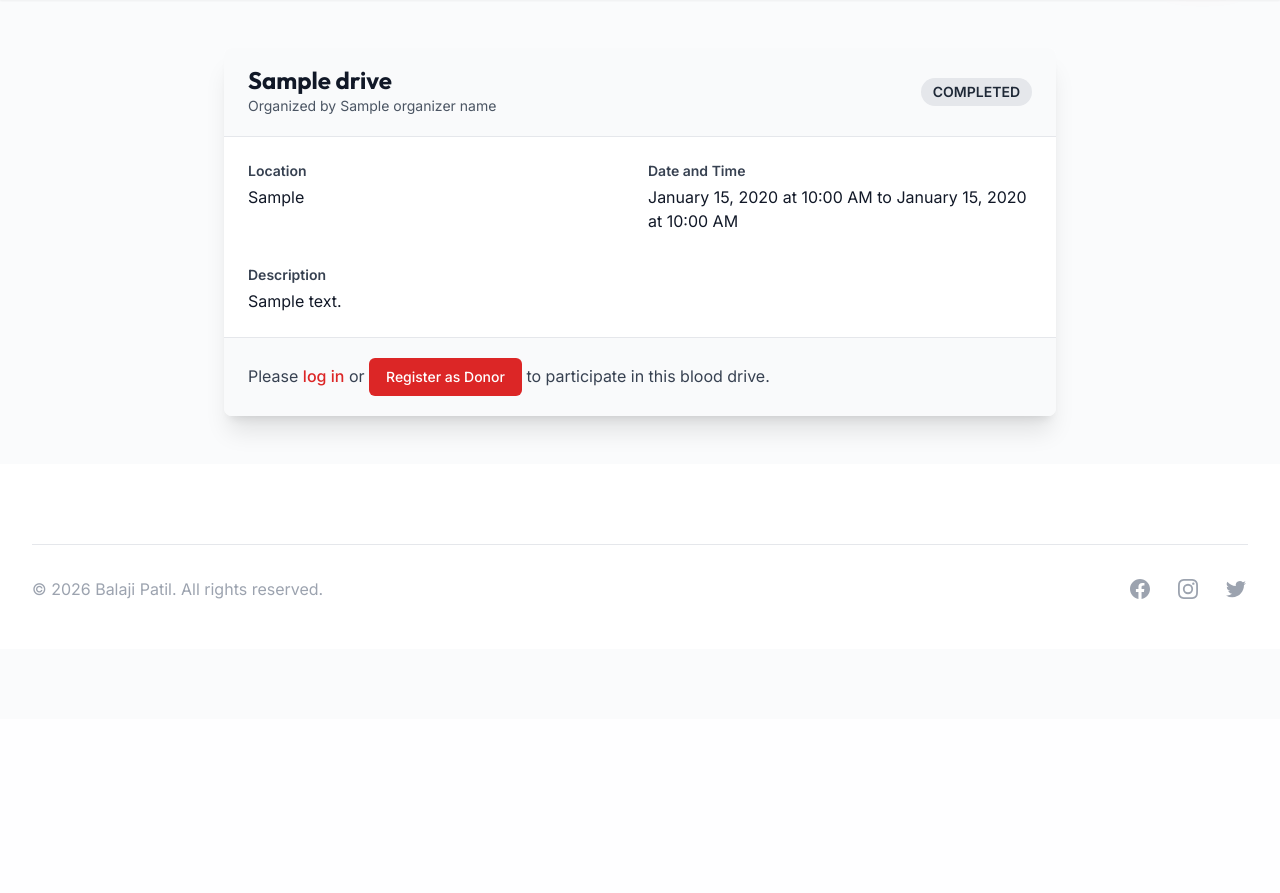
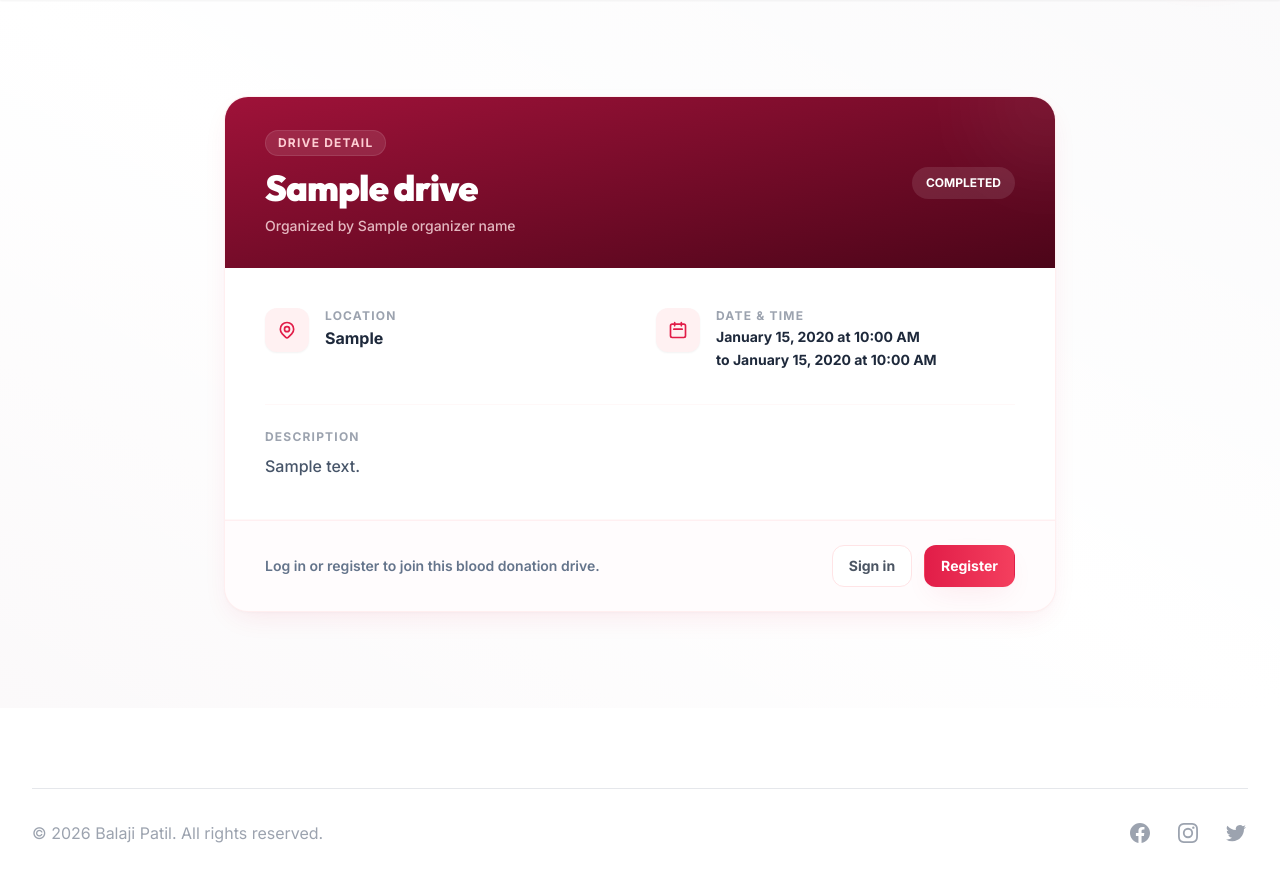
Before and after one commit to BalajiPatil1207/blood_brige_project, a Flask app: template app/templates/main/blood_drive_detail.html in a window 1280 px wide. Shown: the part 81-974 px from the top of the page. Before the commit the page ends 680 px from the top, so only its background shows below. Run offline with Flask 3, Linux system fonts and the light colour scheme; tables that the repository leaves empty hold one stand-in row (values such as "Sample post"); the template is opened without the code that fills it: values that come from a table or form of the project are taken from there, most other values are stand-ins (such as "Sample title", 1, 10 or a date in 2020); some libraries are stand-ins or nearby versions.

Commit message:
feat: initialize application templates for blood drives, inventory, and user dashboards

```diff
--- a/app/templates/main/blood_drive_detail.html
+++ b/app/templates/main/blood_drive_detail.html
@@ -1,57 +1,79 @@
 {% extends "base.html" %}
 {% block content %}
-<div class="max-w-4xl mx-auto py-12 px-4 sm:px-6 lg:px-8">
-    <div class="bg-white shadow-xl overflow-hidden sm:rounded-lg">
-        <!-- Header -->
-        <div class="px-4 py-5 sm:px-6 bg-gray-50 border-b border-gray-200">
-            <div class="flex justify-between items-center">
+<div class="bg-gradient-to-tr from-rose-50/20 via-white to-rose-50/10 py-16 sm:py-24 animate-fade-in">
+    <div class="max-w-4xl mx-auto px-4 sm:px-6 lg:px-8">
+        <!-- Main Card Wrapper -->
+        <div class="bg-white border border-rose-100/60 rounded-3xl shadow-premium overflow-hidden transform hover:scale-[1.002] transition-all duration-300">
+            <!-- Header Section -->
+            <div class="px-8 py-8 sm:px-10 bg-gradient-to-br from-primary-800 to-rose-950 text-white relative">
+                <div class="absolute -right-16 -top-16 w-36 h-36 bg-white/5 rounded-full blur-2xl"></div>
+                <div class="sm:flex sm:justify-between sm:items-center">
                     <div>
-                    <h3 class="text-2xl leading-6 font-bold text-gray-900">{{ drive.title }}</h3>
-                    <p class="mt-1 max-w-2xl text-sm text-gray-600">Organized by {{ organizer_name }}</p>
+                        <span class="inline-block px-3 py-1 rounded-full text-xs font-bold bg-white/10 text-rose-200 border border-white/10 mb-3 uppercase tracking-widest select-none">Drive Detail</span>
+                        <h1 class="text-2xl sm:text-4xl font-black tracking-tight leading-tight">{{ drive.title }}</h1>
+                        <p class="mt-2 text-sm text-rose-100/80 font-medium">Organized by {{ organizer_name }}</p>
                     </div>
                     {% if status_text != 'UPCOMING' %}
-                <span class="px-3 py-1 inline-flex text-sm leading-5 font-semibold rounded-full
-                    {% if status_text == 'RUNNING' %}bg-yellow-100 text-yellow-800
-                    {% elif status_text == 'COMPLETED' %}bg-gray-200 text-gray-800
-                    {% elif status_text == 'CANCELLED' %}bg-red-100 text-red-800
+                    <div class="mt-4 sm:mt-0">
+                        <span class="px-3.5 py-1.5 inline-flex text-xs font-extrabold leading-5 rounded-full select-none
+                            {% if status_text == 'RUNNING' %}bg-yellow-400 text-yellow-950
+                            {% elif status_text == 'COMPLETED' %}bg-white/10 text-white
+                            {% elif status_text == 'CANCELLED' %}bg-red-500 text-white
                             {% endif %}">
                             {{ status_text }}
                             {% if status_text == 'RUNNING' and days_remaining is not none %}{% if days_remaining > 0 %} ({{ days_remaining }} days left){% else %} (ends today){% endif %}{% endif %}
                         </span>
+                    </div>
                     {% endif %}
                 </div>
             </div>
 
-        <!-- Content -->
-        <div class="px-4 py-5 sm:p-6">
-            <dl class="grid grid-cols-1 gap-x-4 gap-y-8 sm:grid-cols-2">
+            <!-- Details Grid -->
+            <div class="p-8 sm:p-10 border-b border-rose-50/50">
+                <dl class="grid grid-cols-1 gap-y-8 sm:grid-cols-2 gap-x-8">
                     <!-- Location -->
-                <div class="sm:col-span-1">
-                    <dt class="text-sm font-semibold text-gray-700">Location</dt>
-                    <dd class="mt-1 text-md text-gray-900">{{ drive.location }}</dd>
+                    <div class="flex gap-4">
+                        <div class="flex-shrink-0 w-11 h-11 bg-rose-50 text-primary-600 rounded-xl flex items-center justify-center shadow-sm">
+                            <svg class="w-5 h-5 fill-none stroke-current" stroke-width="2" viewBox="0 0 24 24">
+                                <path stroke-linecap="round" stroke-linejoin="round" d="M17.657 16.657L13.414 20.9a1.998 1.998 0 01-2.827 0l-4.244-4.243a8 8 0 1111.314 0z" />
+                                <path stroke-linecap="round" stroke-linejoin="round" d="M15 11a3 3 0 11-6 0 3 3 0 016 0z" />
+                            </svg>
+                        </div>
+                        <div>
+                            <dt class="text-xs font-bold text-gray-400 uppercase tracking-widest mb-0.5">Location</dt>
+                            <dd class="text-base font-bold text-slate-800">{{ drive.location }}</dd>
+                        </div>
                     </div>
 
                     <!-- Date and Time -->
-                <div class="sm:col-span-1">
-                    <dt class="text-sm font-semibold text-gray-700">Date and Time</dt>
-                    <dd class="mt-1 text-md text-gray-900">
-                        {{ drive.start_date.strftime('%B %d, %Y at %I:%M %p') }} to
+                    <div class="flex gap-4">
+                        <div class="flex-shrink-0 w-11 h-11 bg-rose-50 text-primary-600 rounded-xl flex items-center justify-center shadow-sm">
+                            <svg class="w-5 h-5 fill-none stroke-current" stroke-width="2" viewBox="0 0 24 24">
+                                <path stroke-linecap="round" stroke-linejoin="round" d="M8 7V3m8 4V3m-9 8h10M5 21h14a2 2 0 002-2V7a2 2 0 00-2-2H5a2 2 0 00-2 2v12a2 2 0 002 2z" />
+                            </svg>
+                        </div>
+                        <div>
+                            <dt class="text-xs font-bold text-gray-400 uppercase tracking-widest mb-0.5">Date & Time</dt>
+                            <dd class="text-sm font-bold text-slate-800 leading-relaxed">
+                                {{ drive.start_date.strftime('%B %d, %Y at %I:%M %p') }} <br class="hidden sm:inline">to
                                 {{ drive.end_date.strftime('%B %d, %Y at %I:%M %p') }}
                             </dd>
                         </div>
+                    </div>
 
                     <!-- Description -->
-                <div class="sm:col-span-2">
-                    <dt class="text-sm font-semibold text-gray-700">Description</dt>
-                    <dd class="mt-1 text-md text-gray-900">{{ drive.description }}</dd>
+                    <div class="sm:col-span-2 border-t border-rose-50/50 pt-6">
+                        <dt class="text-xs font-bold text-gray-400 uppercase tracking-widest mb-2">Description</dt>
+                        <dd class="text-base font-medium text-slate-600 leading-relaxed">{{ drive.description }}</dd>
                     </div>
 
+                    <!-- Blood Types Needed -->
                     {% if drive.blood_types_needed %}
-                <div class="sm:col-span-2">
-                    <dt class="text-sm font-semibold text-gray-700">Blood Types Needed</dt>
-                    <dd class="mt-1 text-md text-gray-900">
+                    <div class="sm:col-span-2 border-t border-rose-50/50 pt-6">
+                        <dt class="text-xs font-bold text-gray-400 uppercase tracking-widest mb-3">Blood Groups Requested</dt>
+                        <dd class="flex flex-wrap gap-2.5">
                             {% for blood_type in drive.blood_types_needed.split(',') %}
-                        <span class="inline-flex items-center px-3 py-0.5 rounded-full text-sm font-medium bg-red-100 text-red-800 mr-2">
+                            <span class="inline-flex items-center px-3.5 py-1 rounded-full text-xs font-extrabold bg-rose-50 text-primary-700 select-none border border-rose-100/50">
                                 {{ blood_type.strip() }}
                             </span>
                             {% endfor %}
@@ -59,17 +81,19 @@
                     </div>
                     {% endif %}
 
+                    <!-- Requirements -->
                     {% if drive.requirements %}
-                <div class="sm:col-span-2">
-                    <dt class="text-sm font-semibold text-gray-700">Requirements</dt>
-                    <dd class="mt-1 text-md text-gray-900">{{ drive.requirements }}</dd>
+                    <div class="sm:col-span-2 border-t border-rose-50/50 pt-6">
+                        <dt class="text-xs font-bold text-gray-400 uppercase tracking-widest mb-2">Donor Eligibility / Requirements</dt>
+                        <dd class="text-sm font-semibold text-slate-700 leading-relaxed">{{ drive.requirements }}</dd>
                     </div>
                     {% endif %}
 
+                    <!-- Additional Notes -->
                     {% if drive.notes %}
-                <div class="sm:col-span-2">
-                    <dt class="text-sm font-semibold text-gray-700">Additional Notes</dt>
-                    <dd class="mt-1 text-md text-gray-900">{{ drive.notes }}</dd>
+                    <div class="sm:col-span-2 border-t border-rose-50/50 pt-6">
+                        <dt class="text-xs font-bold text-gray-400 uppercase tracking-widest mb-2">Organizer Notes</dt>
+                        <dd class="text-sm font-medium text-slate-500 leading-relaxed italic">{{ drive.notes }}</dd>
                     </div>
                     {% endif %}
                 </dl>
@@ -80,55 +104,58 @@
                 {% set registration = drive.registrations|selectattr('donor_id', 'equalto', current_user.id)|first %}
                 {% if registration %}
                     {% if registration.status == 'registered' %}
-                <div class="px-4 py-5 sm:px-6 bg-green-50 border-t border-gray-200">
-                    <div class="flex justify-between items-center">
-                        <p class="text-sm text-green-700">You are registered for this blood drive.</p>
+                    <div class="px-8 py-6 sm:px-10 bg-green-50/60 border-t border-rose-100/50 flex justify-between items-center">
+                        <p class="text-sm text-green-800 font-bold">You are successfully registered as a participant.</p>
                         <form action="{{ url_for('donor.cancel_registration', registration_id=registration.id) }}" method="POST" class="inline">
-                            <button type="submit" class="inline-flex items-center px-4 py-2 border border-transparent text-sm font-medium rounded-md text-red-700 bg-red-100 hover:bg-red-200 focus:outline-none focus:ring-2 focus:ring-offset-2 focus:ring-red-500 transition duration-150 ease-in-out">
+                            <button type="submit" class="inline-flex items-center px-4 py-2 border.5 border-red-200 hover:border-red-600 text-xs font-bold rounded-xl text-primary-600 hover:text-white hover:bg-primary-600 shadow-sm transition duration-150">
                                 Cancel Registration
                             </button>
                         </form>
                     </div>
-                </div>
                     {% elif registration.status == 'cancelled' %}
-                <div class="px-4 py-5 sm:px-6 bg-red-50 border-t border-gray-200">
-                    <p class="text-sm text-red-700">You have cancelled your registration for this blood drive.</p>
+                    <div class="px-8 py-6 sm:px-10 bg-rose-50/30 border-t border-rose-100/50">
+                        <p class="text-sm text-primary-700 font-bold">Your registration was cancelled.</p>
                     </div>
                     {% endif %}
                 {% else %}
                     {% if drive.is_upcoming %}
-                <div class="px-4 py-5 sm:px-6 bg-gray-50 border-t border-gray-200">
+                    <div class="px-8 py-8 sm:px-10 bg-rose-50/10 border-t border-rose-100/50">
                         <form action="{{ url_for('donor.register_for_drive', drive_id=drive.id) }}" method="POST">
                             <div class="mb-4">
-                            <label for="notes" class="block text-sm font-semibold text-gray-700 mb-1">Additional Notes (Optional)</label>
-                            <textarea name="notes" id="notes" rows="3" class="block w-full px-4 py-2 border border-gray-300 rounded-md shadow-sm placeholder-gray-400 focus:outline-none focus:ring-red-500 focus:border-red-500 sm:text-sm"></textarea>
+                                <label for="notes" class="block text-xs font-bold text-gray-500 uppercase tracking-wider mb-2">Participant Notes (Optional)</label>
+                                <textarea name="notes" id="notes" rows="3"
+                                    class="block w-full px-4 py-3 border border-rose-100/80 rounded-2xl placeholder-gray-400 text-gray-900 font-medium focus:outline-none focus:ring-4 focus:ring-primary-500/10 focus:border-primary-500 transition duration-150 sm:text-sm bg-rose-50/10"
+                                    placeholder="Add any medical reminders or questions for organizers..."></textarea>
                             </div>
-                        <button type="submit" class="w-full flex justify-center py-3 px-4 border border-transparent rounded-md shadow-sm text-lg font-medium text-white bg-red-600 hover:bg-red-700 focus:outline-none focus:ring-2 focus:ring-offset-2 focus:ring-red-500 transition duration-150 ease-in-out">
-                            Register for this Drive
+                            <button type="submit" class="w-full flex justify-center py-3.5 px-4 border border-transparent text-sm font-bold rounded-2xl text-white bg-gradient-to-r from-primary-600 to-rose-500 hover:from-primary-700 hover:to-rose-600 shadow-premium hover:shadow-premium-hover transform hover:-translate-y-0.5 active:translate-y-0 transition duration-150 focus:outline-none focus:ring-4 focus:ring-primary-500/20">
+                                Register to Donate
                             </button>
                         </form>
                     </div>
                     {% else %}
-                <div class="px-4 py-5 sm:px-6 bg-gray-50 border-t border-gray-200">
+                    <div class="px-8 py-6 sm:px-10 bg-rose-50/10 border-t border-rose-100/50">
                         {% if status_text == 'RUNNING' %}
-                        <p class="text-sm text-gray-700">This blood drive is currently running. You can still register!</p>
+                            <p class="text-sm text-gray-700 font-bold">This blood drive is currently running. You can still register!</p>
                         {% elif status_text == 'COMPLETED' %}
-                        <p class="text-sm text-gray-700">This blood drive has concluded.</p>
+                            <p class="text-sm text-gray-500 font-bold">This blood drive has concluded.</p>
                         {% endif %}
                     </div>
                     {% endif %}
                 {% endif %}
             {% elif not current_user.is_authenticated %}
-        <div class="px-4 py-5 sm:px-6 bg-gray-50 border-t border-gray-200">
-            <p class="text-md text-gray-700">
-                Please <a href="{{ url_for('auth.login') }}" class="font-medium text-red-600 hover:text-red-500">log in</a> or
-                <a href="{{ url_for('auth.register', user_type='donor') }}" class="inline-flex items-center px-4 py-2 border border-transparent text-sm font-medium rounded-md text-white bg-red-600 hover:bg-red-700">
-                    Register as Donor
+            <div class="px-8 py-6 sm:px-10 bg-rose-50/20 border-t border-rose-100/50 flex flex-col sm:flex-row gap-4 items-center justify-between">
+                <p class="text-sm text-slate-500 font-semibold text-center sm:text-left">
+                    Log in or register to join this blood donation drive.
+                </p>
+                <div class="flex gap-3">
+                    <a href="{{ url_for('auth.login') }}" class="text-gray-600 hover:text-primary-600 font-bold px-4 py-2.5 rounded-xl text-sm transition duration-150 border border-rose-100 bg-white">Sign in</a>
+                    <a href="{{ url_for('auth.register', user_type='donor') }}" class="inline-flex items-center px-4 py-2.5 border border-transparent text-sm font-bold rounded-xl text-white bg-gradient-to-r from-primary-600 to-rose-500 shadow-premium hover:shadow-premium-hover transform hover:-translate-y-0.5 transition duration-150">
+                        Register
                     </a>
-                to participate in this blood drive.
-            </p>
+                </div>
             </div>
             {% endif %}
         </div>
     </div>
+</div>
 {% endblock %}
```
Lines whose indentation alone changed are shown as unchanged.
